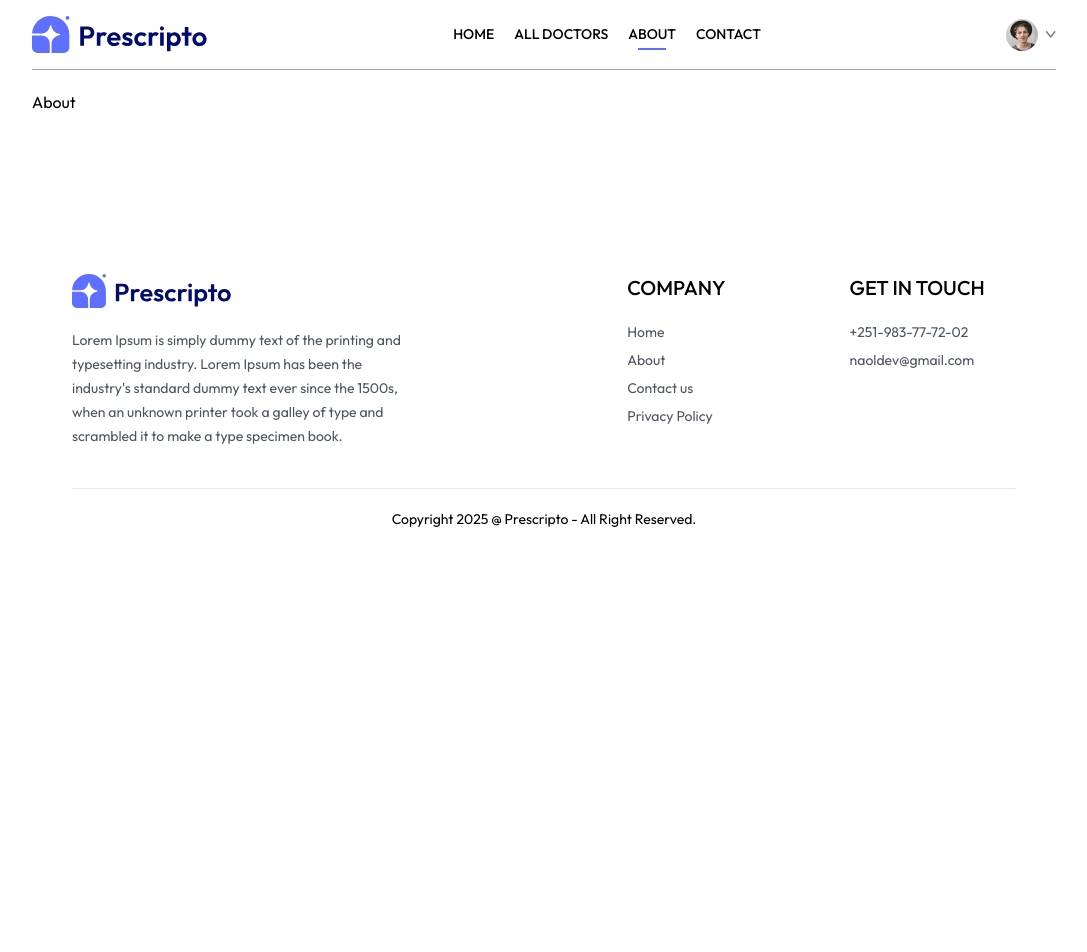
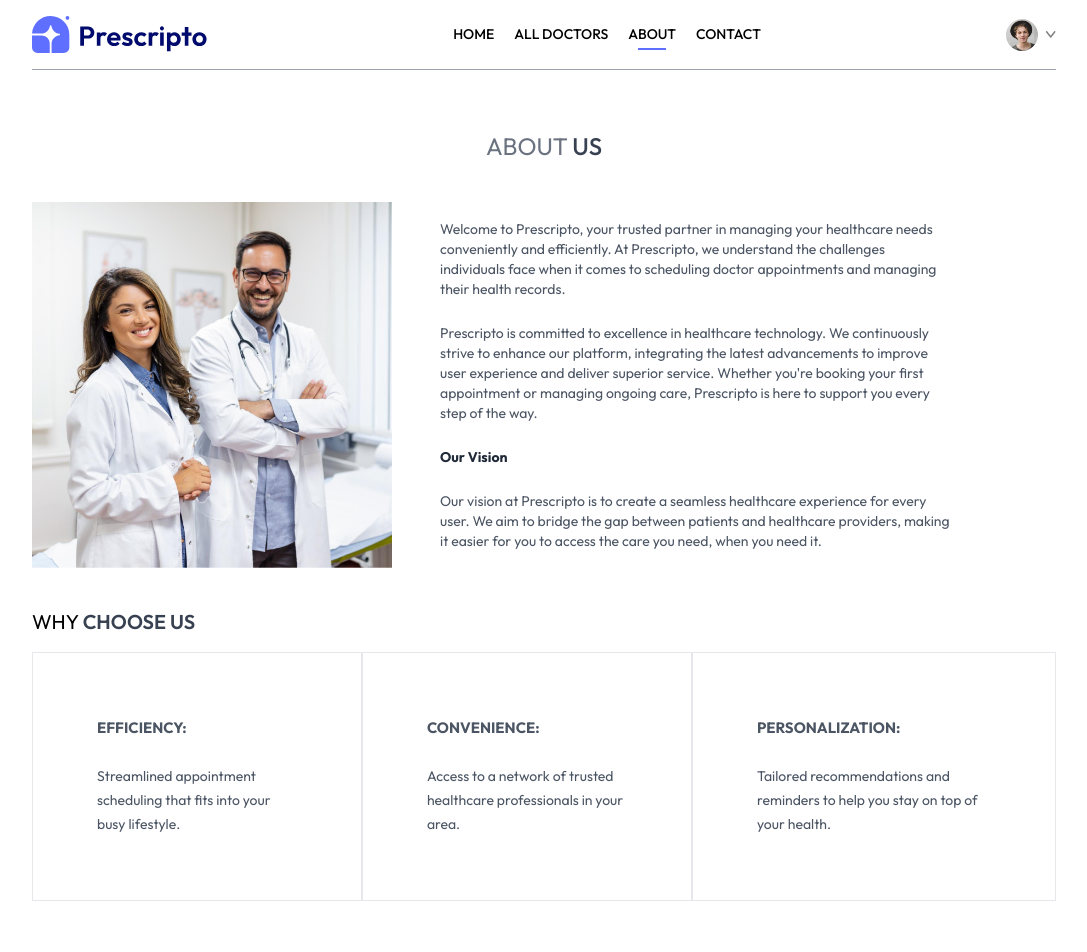
Before and after one commit to naolumer/Prescripto, a React (Vite) app in the folder frontend/: page /about in a window 1280 px wide. Shown: the top 952 px of the page, without its empty margins (96-1183 px from the left). Before the commit the page ends 800 px from the top, so only its background shows below. Built offline with nearby package versions, Linux system fonts and the light colour scheme.

Commit message:
about us page

```diff
--- a/frontend/src/pages/About.jsx
+++ b/frontend/src/pages/About.jsx
@@ -1,8 +1,44 @@
 import React from 'react'
+import { assets } from '../assets/assets'
 
 const About = () => {
   return (
-    <div>About</div>
+    <div>
+      <div className='text-center text-2xl pt-10 text-gray-500'>
+        <p>ABOUT <span className='text-gray-700 font-medium'>US</span></p>
+      </div>
+
+      <div className='my-10 flex flex-col md:flex-row gap-12'>
+        <img className='w-full md:max-w-[360px]' src={assets.about_image} alt="" />
+        <div className='flex flex-col justify-center gap-6 md:w-2/4 text-sm text-gray-600'>
+          <p>Welcome to Prescripto, your trusted partner in managing your healthcare needs conveniently and efficiently. At Prescripto, we understand the challenges individuals face when it comes to scheduling doctor appointments and managing their health records.</p>
+          <p>Prescripto is committed to excellence in healthcare technology. We continuously strive to enhance our platform, integrating the latest advancements to improve user experience and deliver superior service. Whether you're booking your first appointment or managing ongoing care, Prescripto is here to support you every step of the way.</p>
+          <b className='text-gray-800'>Our Vision</b>
+          <p>Our vision at Prescripto is to create a seamless healthcare experience for every user. We aim to bridge the gap between patients and healthcare providers, making it easier for you to access the care you need, when you need it.</p>
+        </div>
+      </div>
+
+      <div className='text-xl my-4'>
+        <p>WHY <span className='text-gray-700 font-semibold'>CHOOSE US</span></p>
+      </div>
+
+      <div className='flex flex-col md:flex-row mb-20 '>
+        <div className='border px-10 md:px-16 py-8 sm:py-16 flex flex-col gap-5 text-[15px] hover:bg-primary hover:text-white transition-all duration-300 text-gray-600 cursor-pointer'>
+          <b className=' mb-1'>EFFICIENCY:</b>
+          <p className='text-sm  leading-6'>Streamlined appointment scheduling that fits into your busy lifestyle.</p>
+        </div>
+
+        <div className=' border px-10 md:px-16 py-8 sm:py-16 flex flex-col gap-5 text-[15px] hover:bg-primary hover:text-white transition-all duration-300 text-gray-600 cursor-pointer'>
+          <b className=' mb-1'>CONVENIENCE:</b>
+          <p className='text-sm leading-6'>Access to a network of trusted healthcare professionals in your area.</p>
+        </div>
+
+        <div className=' border px-10 md:px-16 py-8 sm:py-16 flex flex-col gap-5 text-[15px] hover:bg-primary hover:text-white transition-all duration-300 text-gray-600 cursor-pointer'>
+          <b className=' mb-1 '>PERSONALIZATION:</b>
+          <p className=' text-sm  leading-6'>Tailored recommendations and reminders to help you stay on top of your health.</p>
+        </div>
+      </div>
+    </div>
   )
 }
 
```
